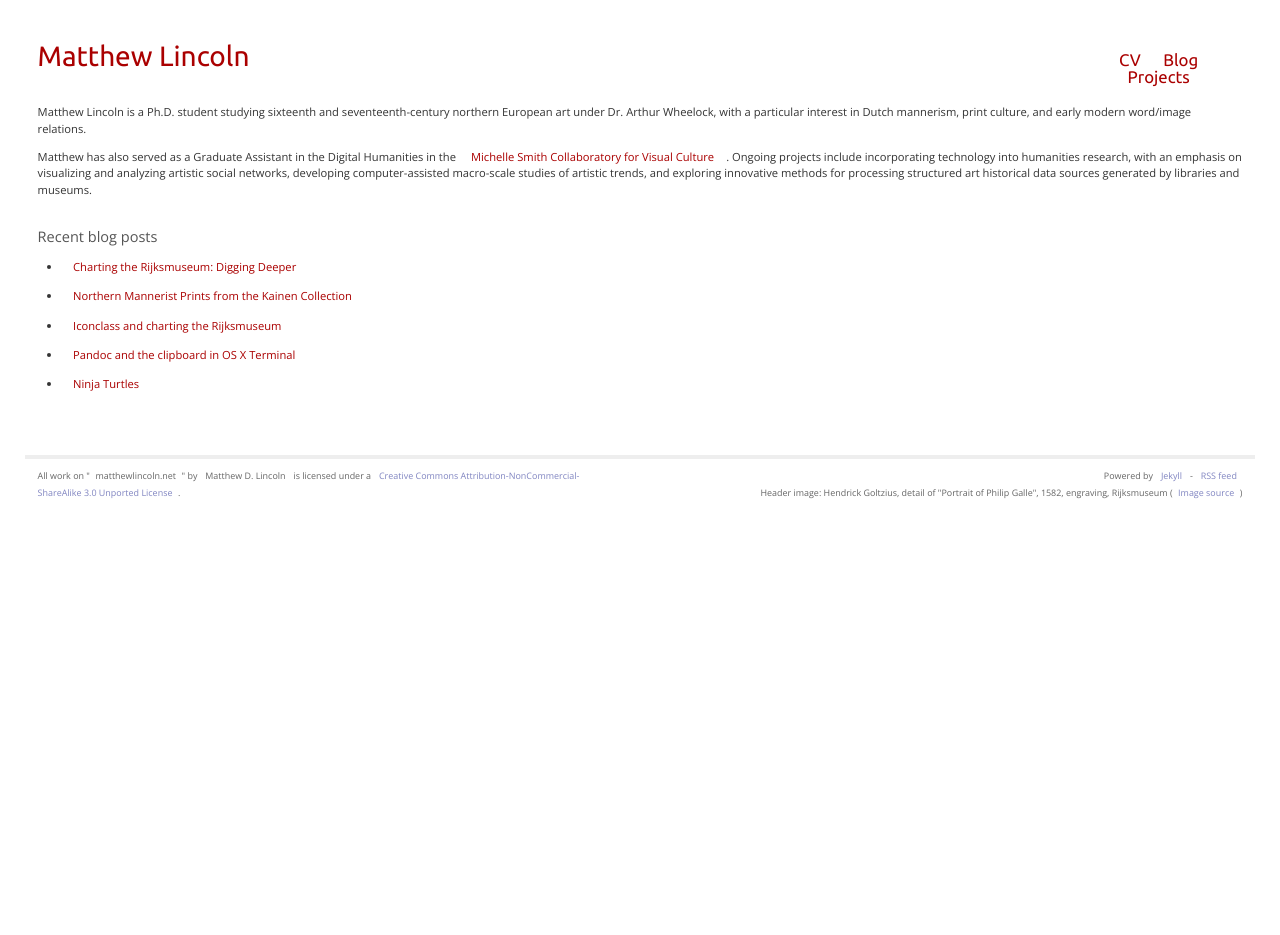
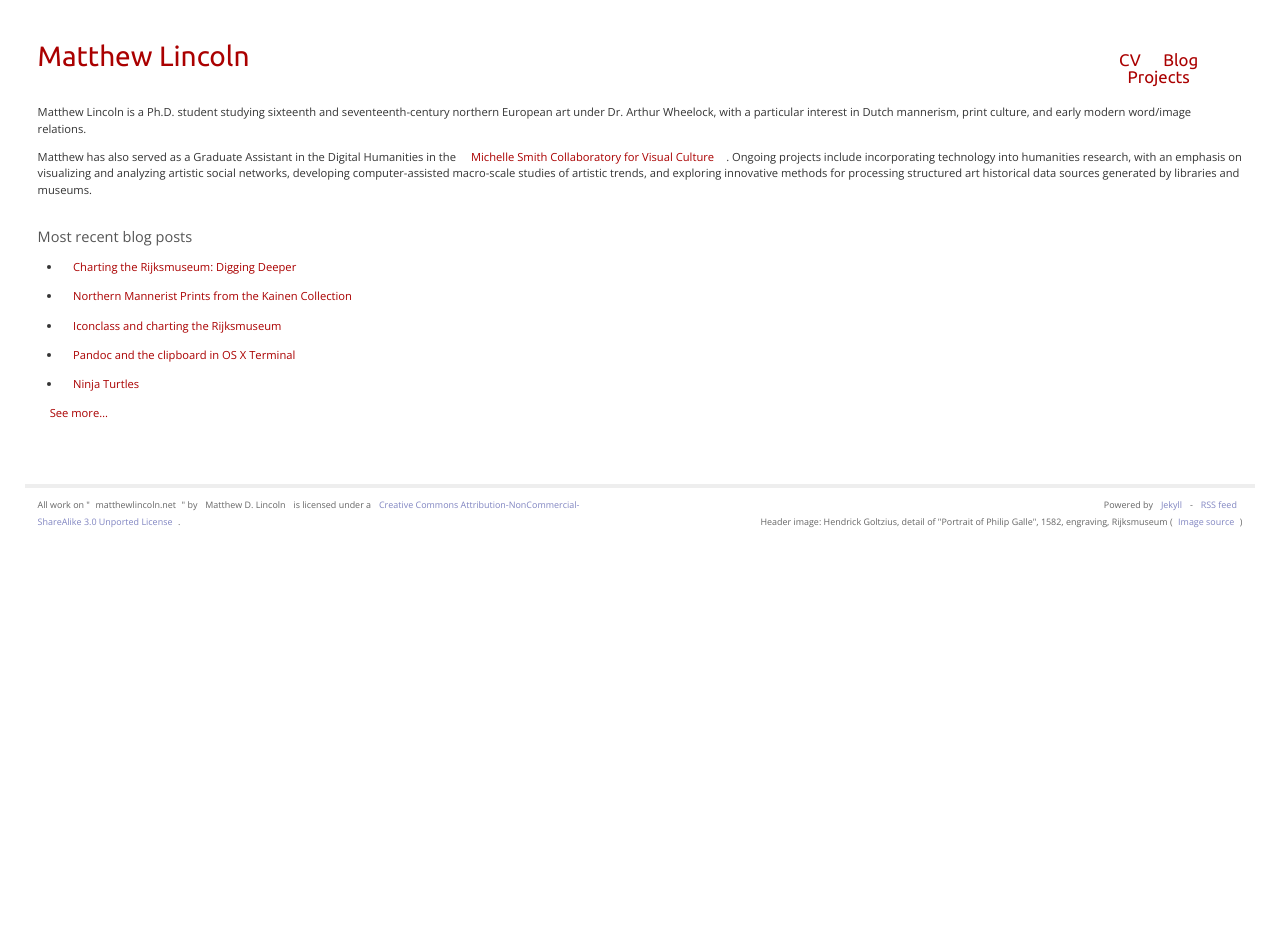
Before and after one commit to mdlincoln/mdlincoln.github.io, a Jekyll site: the page built from index.md, in a window 1280 px wide. Built offline with Jekyll 4.4.1, drawn with Linux system fonts in a browser that asks for light colours.

Commit message:
Add "see more…" link on home page

```diff
--- a/index.md
+++ b/index.md
@@ -8,10 +8,12 @@ Matthew Lincoln is a Ph.D. student studying sixteenth and seventeenth-century no
 
 Matthew has also served as a Graduate Assistant in the Digital Humanities in the [Michelle Smith Collaboratory for Visual Culture](http://michellesmithcollaboratory.umd.edu/). Ongoing projects include incorporating technology into humanities research, with an emphasis on visualizing and analyzing artistic social networks, developing computer-assisted macro-scale studies of artistic trends, and exploring innovative methods for processing structured art historical data sources generated by libraries and museums.
 
-## Recent blog posts
+## Most recent blog posts
 
 {% for post in site.posts limit:5 %}
 <ul>
 	<li><a href="{{ post.url }}">{{ post.title }}</a></li>
 </ul>
 {% endfor %}
+
+[See more...](/archive)
```
